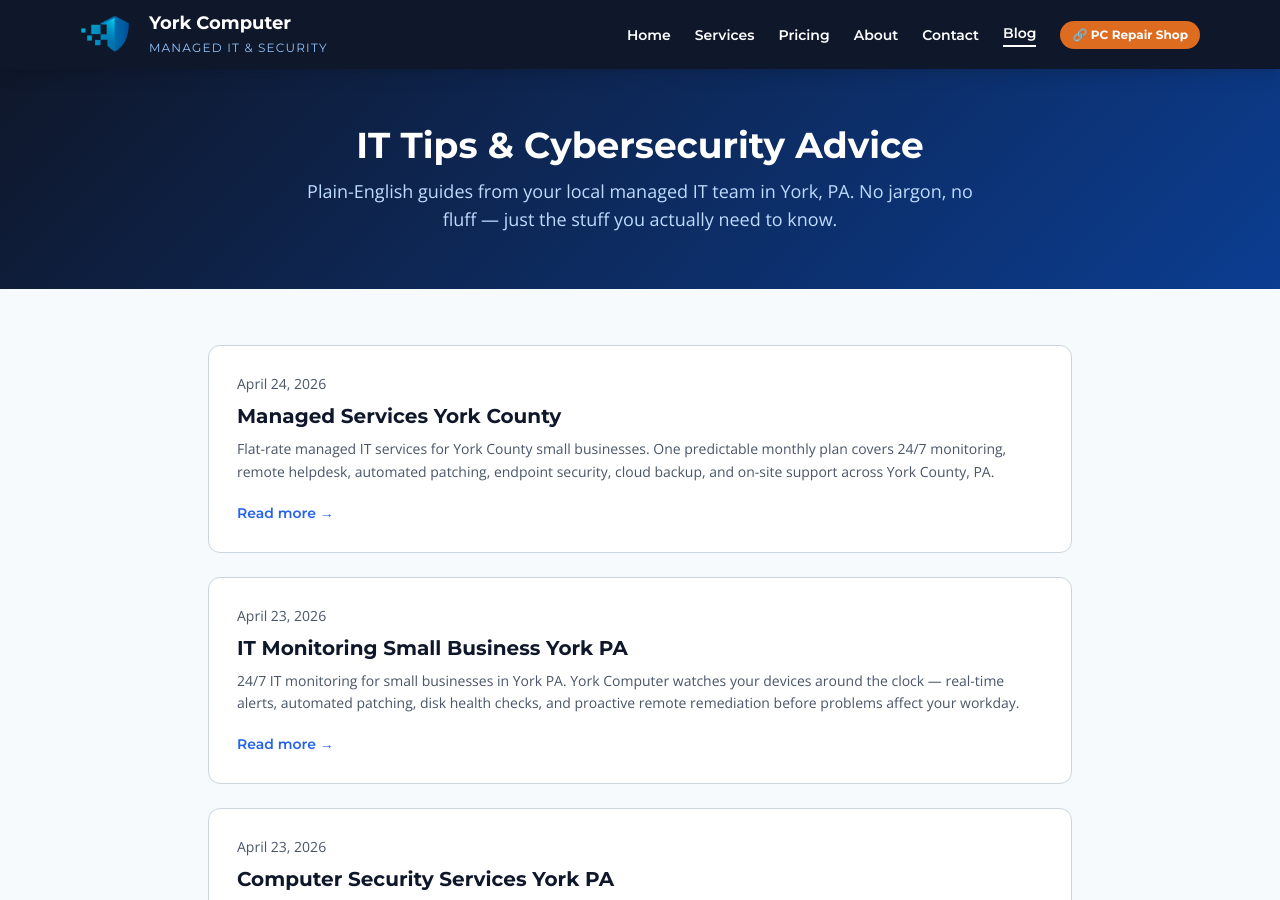
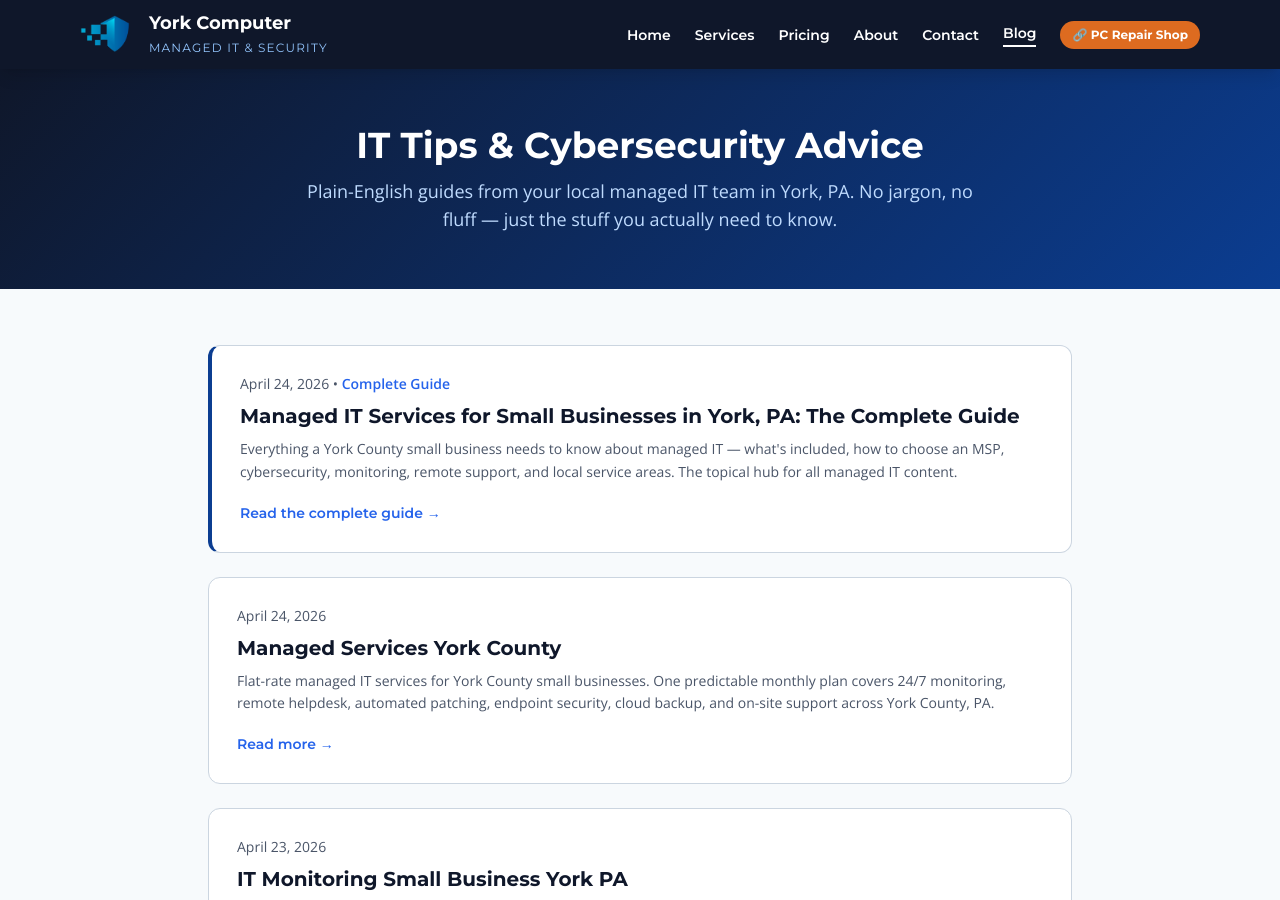
Before and after one commit to oak8513/yorkcomputer-net, a Jekyll site: the page built from blog/index.html, in a window 1280 px wide and 900 px high. Built offline with Jekyll 4.4.1, drawn with Linux system fonts in a browser that asks for light colours; nearby versions of some CDN libraries; a script that is not in the unit is left out.

Commit message:
SEO: add managed IT services pillar page + internal linking
- blog/managed-it-services-guide-york-pa.html: 1400-word pillar page linking to all 11 cluster pages
- services.html: hero link + featured guide card in Related Guides
- index.html: link to pillar guide from services overview section
- blog/index.html: featured pillar page entry at top of listing
- sitemap.xml: pillar page added at priority 1.0

Co-Authored-By: Claude Sonnet 4.6 <noreply@anthropic.com>

```diff
--- a/blog/index.html
+++ b/blog/index.html
@@ -17,6 +17,14 @@ og_description: "Plain-English IT and cybersecurity advice for small businesses
 <div class="max-w-4xl mx-auto px-4 py-14">
 
   <!-- BEGIN_SERVICE_PAGES -->
+  <article class="bg-white border border-yc-gray rounded-xl p-7 hover:shadow-lg transition mb-6" style="border-left: 4px solid #0B3D91;">
+    <div class="text-sm text-yc-steel mb-2">April 24, 2026 &bull; <span class="font-semibold text-yc-bright">Complete Guide</span></div>
+    <h2 class="font-heading font-bold text-xl text-yc-navy mb-2">
+      <a href="/blog/managed-it-services-guide-york-pa.html" class="hover:underline">Managed IT Services for Small Businesses in York, PA: The Complete Guide</a>
+    </h2>
+    <p class="text-yc-steel text-sm leading-relaxed mb-4">Everything a York County small business needs to know about managed IT — what's included, how to choose an MSP, cybersecurity, monitoring, remote support, and local service areas. The topical hub for all managed IT content.</p>
+    <a href="/blog/managed-it-services-guide-york-pa.html" class="inline-block text-yc-bright font-heading font-semibold text-sm hover:underline">Read the complete guide &rarr;</a>
+  </article>
   <article class="bg-white border border-yc-gray rounded-xl p-7 hover:shadow-lg transition mb-6">
     <div class="text-sm text-yc-steel mb-2">April 24, 2026</div>
     <h2 class="font-heading font-bold text-xl text-yc-navy mb-2">
--- a/index.html
+++ b/index.html
@@ -95,8 +95,9 @@ og_description: "Flat-rate managed IT services, cybersecurity, and 24/7 monitori
 
   </div>
 
-  <div class="text-center mt-8">
+  <div class="text-center mt-8 space-x-6">
     <a href="{{ site.baseurl }}/services.html" class="text-yc-bright font-heading font-bold hover:underline">View all services &rarr;</a>
+    <a href="{{ site.baseurl }}/blog/managed-it-services-guide-york-pa.html" class="text-yc-bright font-heading font-bold hover:underline">Managed IT guide &rarr;</a>
   </div>
 </section>
 
--- a/services.html
+++ b/services.html
@@ -11,6 +11,7 @@ og_description: "Everything we do to keep your computers safe, fast, and running
 <section style="background: linear-gradient(135deg, #0F172A 0%, #0B3D91 100%);" class="text-white py-16 px-4 text-center">
   <h1 class="font-heading font-bold text-4xl mb-3">What We Do For You</h1>
   <p class="text-blue-200 text-lg max-w-2xl mx-auto">Every plan includes a bundle of services working together to keep your devices safe, fast, and backed up — all managed by us, all for one flat price.</p>
+  <p class="mt-4 text-blue-300 text-sm">New to managed IT? Read our <a href="/blog/managed-it-services-guide-york-pa.html" class="underline hover:text-white font-semibold">Complete Guide to Managed IT Services for York, PA Small Businesses</a>.</p>
 </section>
 
 <!-- SERVICES GRID -->
@@ -146,6 +147,10 @@ og_description: "Everything we do to keep your computers safe, fast, and running
 <section class="max-w-5xl mx-auto px-4 py-10">
   <h2 class="font-heading font-bold text-2xl text-yc-navy mb-6 text-center">IT Support Guides for York, PA Businesses</h2>
   <div class="grid grid-cols-1 sm:grid-cols-2 lg:grid-cols-4 gap-4">
+    <a href="/blog/managed-it-services-guide-york-pa.html" class="block bg-yc-blue text-white border border-yc-blue rounded-lg p-5 hover:shadow-md transition sm:col-span-2 lg:col-span-4">
+      <div class="font-heading font-semibold mb-1">&#128218; The Complete Guide to Managed IT Services in York, PA</div>
+      <p class="text-blue-200 text-sm">Everything a small business needs to know — monitoring, cybersecurity, MSP selection, remote support, and local service areas. Start here.</p>
+    </a>
     <a href="/blog/small-business-it-support-york-pa.html" class="block bg-white border border-yc-gray rounded-lg p-5 hover:shadow-md transition">
       <div class="font-heading font-semibold text-yc-navy mb-1">Small Business IT Support</div>
       <p class="text-yc-steel text-sm">Flat-rate local IT support for York County businesses.</p>
--- a/sitemap.xml
+++ b/sitemap.xml
@@ -24,6 +24,12 @@
     <loc>https://yorkcomputer.net/blog/</loc>
     <changefreq>weekly</changefreq>
     <priority>0.8</priority>
+  </url>
+  <url>
+    <loc>https://yorkcomputer.net/blog/managed-it-services-guide-york-pa.html</loc>
+    <lastmod>2026-04-24</lastmod>
+    <changefreq>monthly</changefreq>
+    <priority>1.0</priority>
   </url>
   <url>
     <loc>https://yorkcomputer.net/blog/managed-it-services-york-pa.html</loc>
```
Also changed, not shown: blog/managed-it-services-guide-york-pa.html (added, +205 -0 lines).
